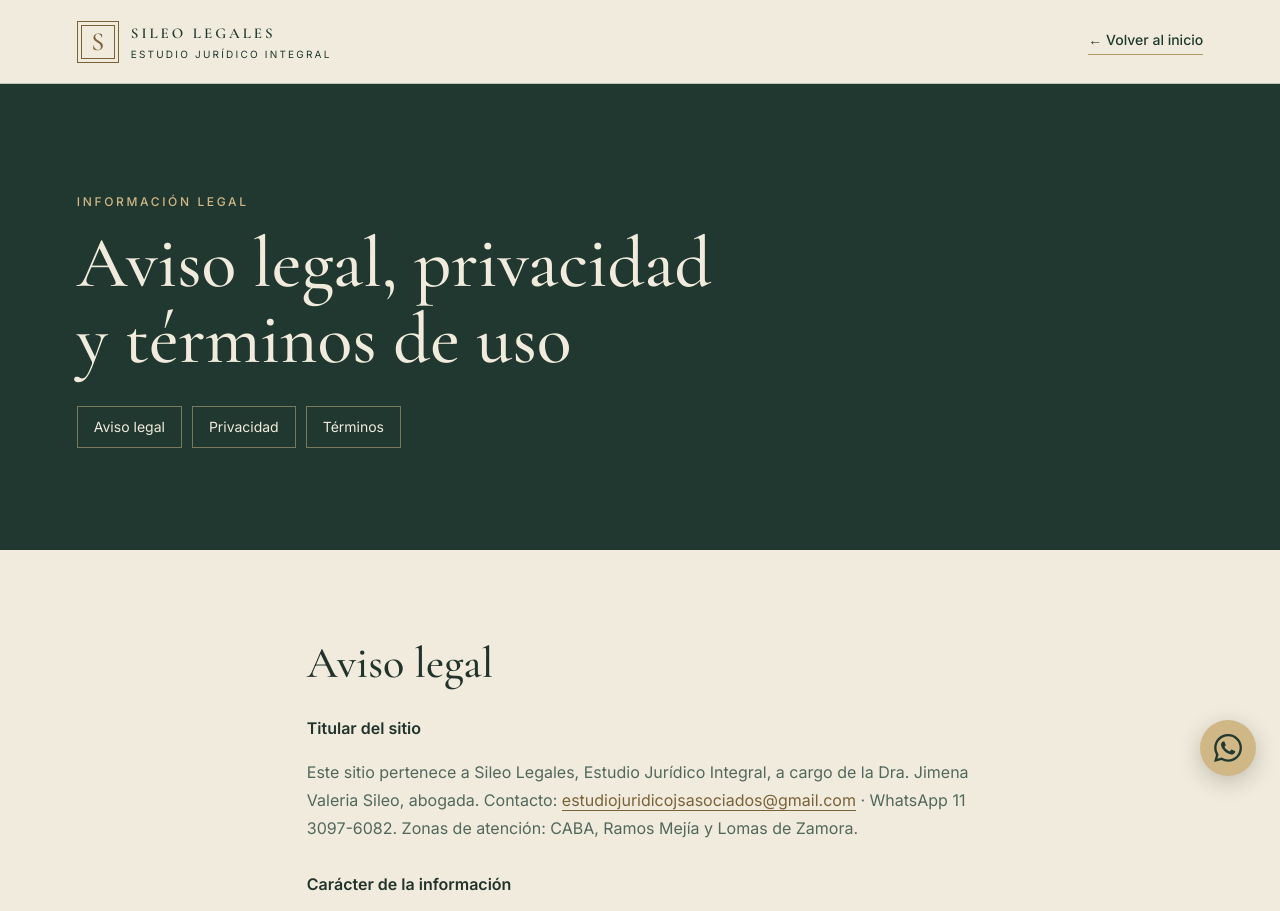
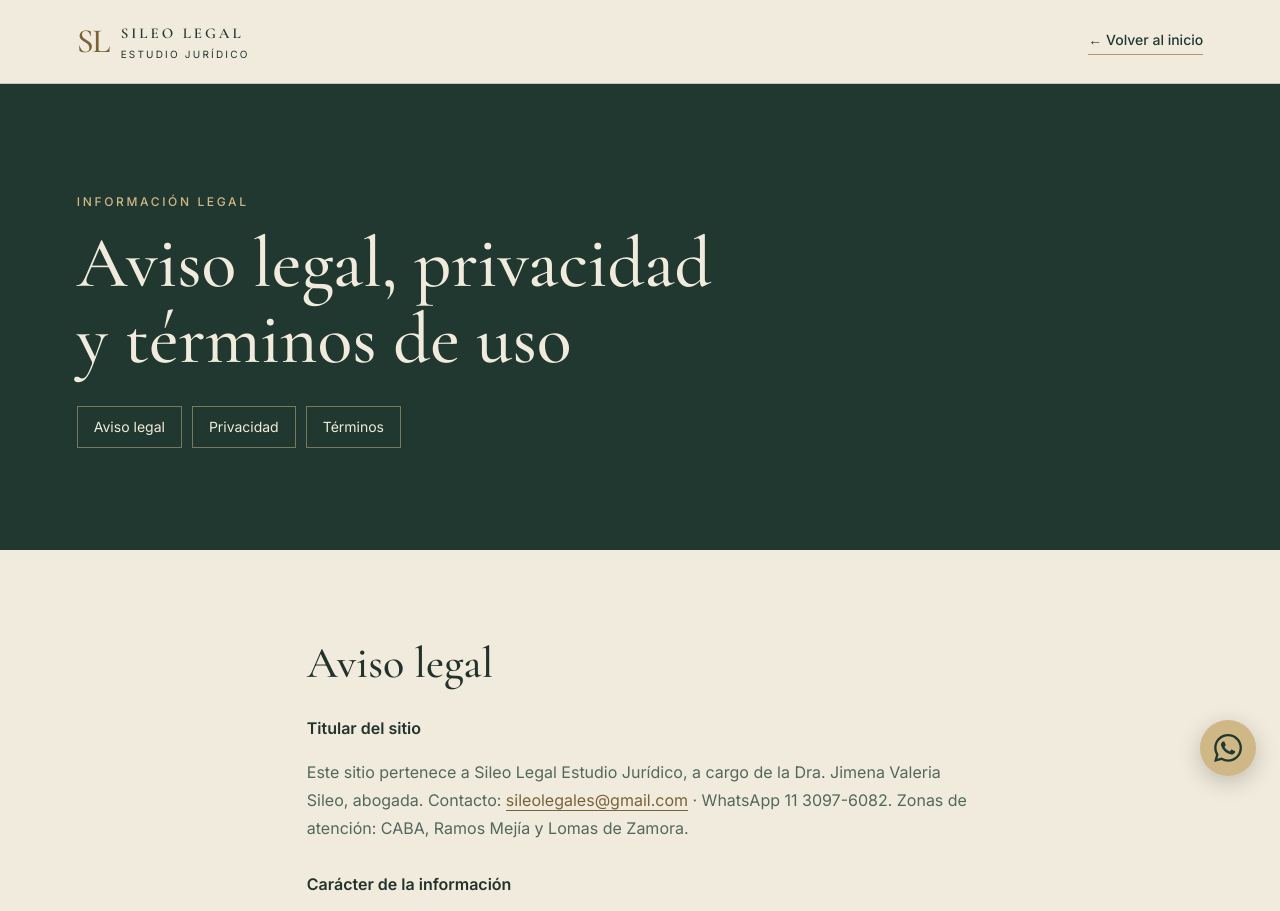
Before and after one commit to switchgestion2026-oss/SILEOLEGALES, a plain HTML site: page legal.html in a window 1280 px wide. Shown: the top 911 px of the page. Drawn offline with nearby package versions, Linux system fonts and the light colour scheme.

Commit message:
Update legal information and branding in legal.html

```diff
--- a/legal.html
+++ b/legal.html
@@ -4,9 +4,16 @@
   <meta charset="utf-8">
   <meta name="viewport" content="width=device-width, initial-scale=1">
   <meta name="theme-color" content="#20382f">
+  <script async src="https://www.googletagmanager.com/gtag/js?id=G-Y8ZHFT5H0E"></script>
+  <script>
+    window.dataLayer = window.dataLayer || [];
+    function gtag(){dataLayer.push(arguments);}
+    gtag('js', new Date());
+    gtag('config', 'G-Y8ZHFT5H0E');
+  </script>
   <meta name="robots" content="noindex, follow">
-  <title>Aviso legal, privacidad y términos | Sileo Legales · Estudio Jurídico Integral</title>
-  <meta name="description" content="Aviso legal, política de privacidad y términos de uso del sitio de Sileo Legales, Estudio Jurídico Integral.">
+  <title>Aviso legal, privacidad y términos | Sileo Legal Estudio Jurídico</title>
+  <meta name="description" content="Aviso legal, política de privacidad y términos de uso del sitio de Sileo Legal Estudio Jurídico.">
   <link rel="preconnect" href="https://fonts.googleapis.com">
   <link rel="preconnect" href="https://fonts.gstatic.com" crossorigin>
   <link href="https://fonts.googleapis.com/css2?family=Cormorant+Garamond:ital,wght@0,500;0,600;1,500&family=Inter:wght@400;500;600&display=swap" rel="stylesheet">
@@ -20,7 +27,7 @@ a{color:inherit;text-decoration:none}
 h1,h2{font-family:var(--serif);font-weight:500;line-height:1.05;margin:0}
 .site-header{position:sticky;top:0;z-index:100;height:var(--header-h);display:flex;align-items:center;justify-content:space-between;gap:16px;padding:0 var(--gutter);background:rgba(241,235,221,.88);-webkit-backdrop-filter:blur(12px);backdrop-filter:blur(12px);border-bottom:1px solid var(--line);color:var(--green)}
 .brand{display:flex;align-items:center;gap:12px}
-.brand-mark{display:grid;place-items:center;width:42px;height:42px;border:1px solid currentColor;outline:1px solid currentColor;outline-offset:-5px;font-family:var(--serif);font-size:26px;font-weight:500;line-height:1;color:var(--gold-ink)}
+.brand-mark{font-family:var(--serif);font-size:34px;font-weight:500;line-height:1;letter-spacing:-.05em;color:var(--gold-ink)}
 .brand-copy strong{display:block;font-family:var(--serif);font-size:15px;font-weight:600;letter-spacing:.2em}
 .brand-copy small{display:block;font-size:10px;letter-spacing:.22em}
 .back{font-size:14px;font-weight:500;border-bottom:1px solid var(--gold);padding-bottom:2px}
@@ -51,9 +58,9 @@ h1,h2{font-family:var(--serif);font-weight:500;line-height:1.05;margin:0}
 </head>
 <body>
   <header class="site-header">
-    <a class="brand" href="index.html" aria-label="Sileo Legales, volver al inicio">
-      <span class="brand-mark" aria-hidden="true">S</span>
-      <span class="brand-copy"><strong>SILEO LEGALES</strong><small>ESTUDIO JURÍDICO INTEGRAL</small></span>
+    <a class="brand" href="index.html" aria-label="Sileo Legal, volver al inicio">
+      <span class="brand-mark" aria-hidden="true">SL</span>
+      <span class="brand-copy"><strong>SILEO LEGAL</strong><small>ESTUDIO JURÍDICO</small></span>
     </a>
     <a class="back" href="index.html">← Volver al inicio</a>
   </header>
@@ -73,7 +80,7 @@ h1,h2{font-family:var(--serif);font-weight:500;line-height:1.05;margin:0}
       <section class="legal-section" id="aviso">
         <h2>Aviso legal</h2>
         <h3>Titular del sitio</h3>
-        <p>Este sitio pertenece a Sileo Legales, Estudio Jurídico Integral, a cargo de la Dra. Jimena Valeria Sileo, abogada. Contacto: <a href="mailto:estudiojuridicojsasociados@gmail.com">estudiojuridicojsasociados@gmail.com</a> · WhatsApp 11 3097-6082. Zonas de atención: CABA, Ramos Mejía y Lomas de Zamora.</p>
+        <p>Este sitio pertenece a Sileo Legal Estudio Jurídico, a cargo de la Dra. Jimena Valeria Sileo, abogada. Contacto: <a href="mailto:sileolegales@gmail.com">sileolegales@gmail.com</a> · WhatsApp 11 3097-6082. Zonas de atención: CABA, Ramos Mejía y Lomas de Zamora.</p>
         <h3>Carácter de la información</h3>
         <p>Los contenidos de este sitio son de carácter general e informativo. No constituyen asesoramiento jurídico ni reemplazan la consulta profesional sobre un caso concreto, ya que cada situación requiere un análisis particular.</p>
         <h3>Relación profesional</h3>
@@ -94,7 +101,7 @@ h1,h2{font-family:var(--serif);font-weight:500;line-height:1.05;margin:0}
         </ul>
         <p>No vendemos ni cedemos sus datos a terceros con fines comerciales. La información de su consulta se trata con la confidencialidad propia del ejercicio profesional de la abogacía.</p>
         <h3>Sus derechos</h3>
-        <p>Usted puede solicitar el acceso, la rectificación, la actualización o la supresión de sus datos personales escribiendo a <a href="mailto:estudiojuridicojsasociados@gmail.com">estudiojuridicojsasociados@gmail.com</a>, en los términos de la Ley 25.326 de Protección de los Datos Personales. La Agencia de Acceso a la Información Pública es el órgano de control de esa ley y atiende las denuncias y reclamos relacionados con su incumplimiento.</p>
+        <p>Usted puede solicitar el acceso, la rectificación, la actualización o la supresión de sus datos personales escribiendo a <a href="mailto:sileolegales@gmail.com">sileolegales@gmail.com</a>, en los términos de la Ley 25.326 de Protección de los Datos Personales. La Agencia de Acceso a la Información Pública es el órgano de control de esa ley y atiende las denuncias y reclamos relacionados con su incumplimiento.</p>
         <h3>Medición del sitio</h3>
         <p>El sitio puede utilizar herramientas de medición y publicidad (como Google Analytics o Google Ads) que registran información de navegación de forma agregada, por ejemplo, la cantidad de visitas o de clics en el botón de WhatsApp. Usted puede limitar estas herramientas desde la configuración de cookies de su navegador.</p>
       </section>
@@ -104,17 +111,17 @@ h1,h2{font-family:var(--serif);font-weight:500;line-height:1.05;margin:0}
         <h3>Uso del sitio</h3>
         <p>Al navegar este sitio usted acepta utilizarlo de buena fe y con fines lícitos. Los contenidos pueden actualizarse o modificarse sin previo aviso.</p>
         <h3>Propiedad intelectual</h3>
-        <p>Los textos, la identidad visual y el diseño de este sitio pertenecen a Sileo Legales o se utilizan con autorización. No pueden reproducirse con fines comerciales sin consentimiento previo.</p>
+        <p>Los textos, la identidad visual y el diseño de este sitio pertenecen a Sileo Legal Estudio Jurídico o se utilizan con autorización. No pueden reproducirse con fines comerciales sin consentimiento previo.</p>
         <h3>Enlaces externos</h3>
         <p>Los botones de contacto abren WhatsApp, un servicio de terceros con sus propias condiciones y políticas de privacidad. El estudio no es responsable del funcionamiento de servicios externos.</p>
         <h3>Contacto</h3>
-        <p>Por cualquier consulta sobre estos términos, escríbanos a <a href="mailto:estudiojuridicojsasociados@gmail.com">estudiojuridicojsasociados@gmail.com</a>.</p>
+        <p>Por cualquier consulta sobre estos términos, escríbanos a <a href="mailto:sileolegales@gmail.com">sileolegales@gmail.com</a>.</p>
       </section>
     </div>
   </main>
 
   <footer class="site-footer">
-    <span>© <span id="year"></span> Sileo Legales · Estudio Jurídico Integral · <a href="index.html">Inicio</a></span>
+    <span>© <span id="year"></span> Sileo Legal Estudio Jurídico · <a href="index.html">Inicio</a></span>
     <a class="credit" href="https://www.instagram.com/switchgestion/" target="_blank" rel="noopener">Diseño &amp; creación web · @Switchgestion</a>
   </footer>
 
```
